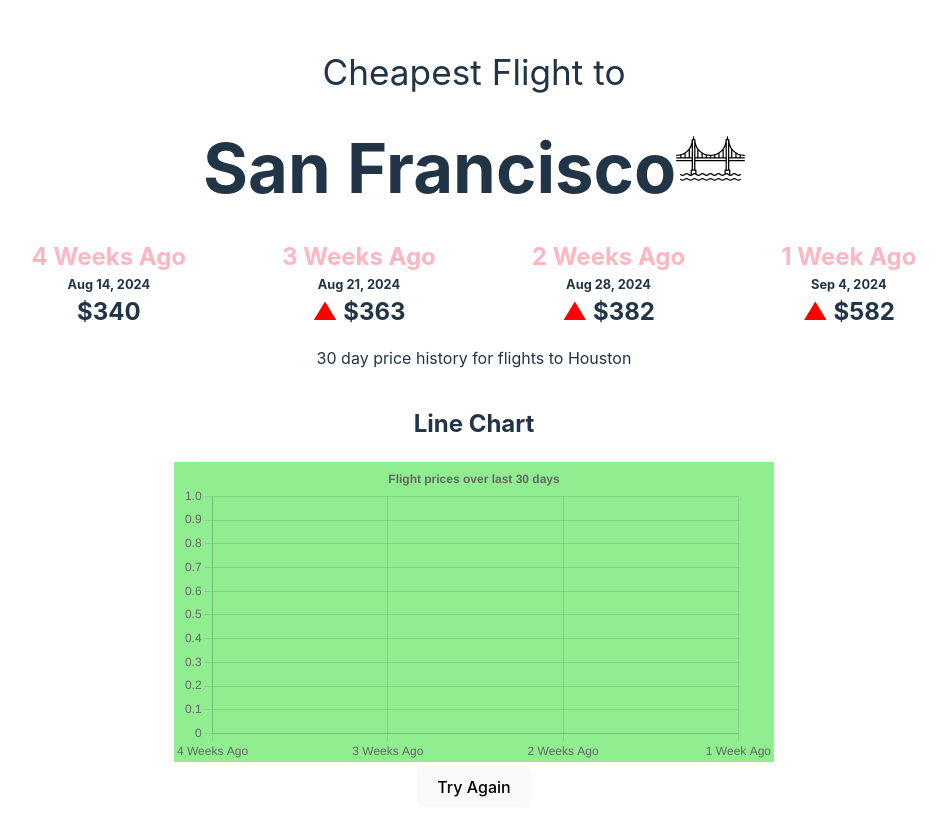
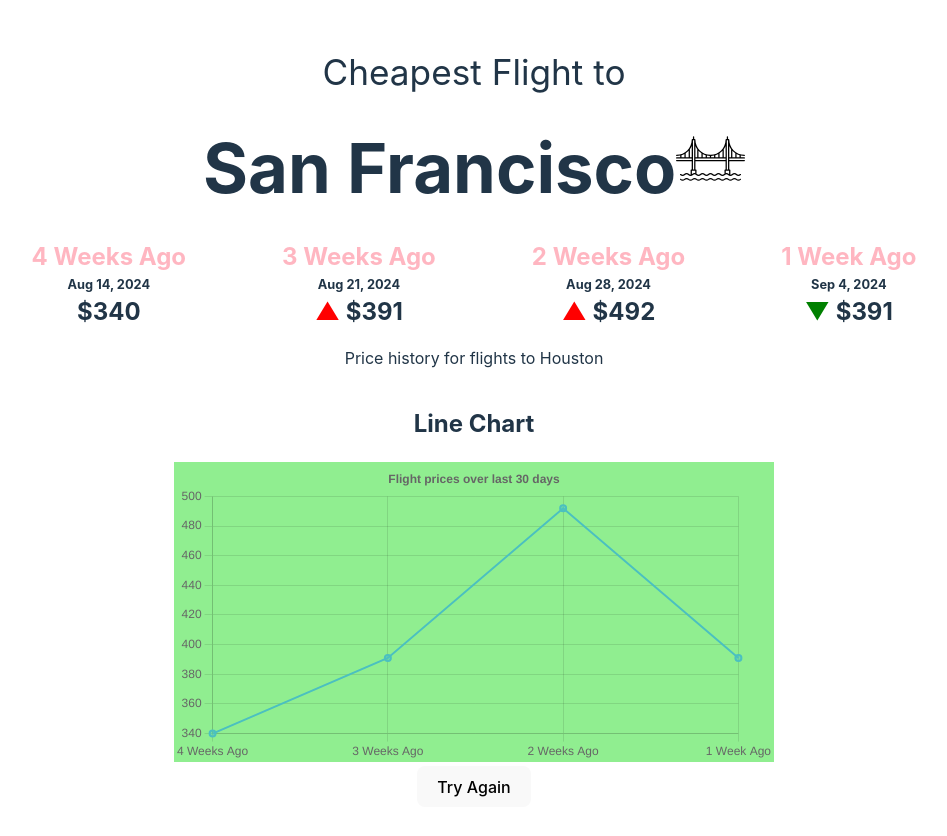
Before and after one commit to t-ylerJ/rfp2404-mvp, a React (Vite) app in the folder flightSF/: page / in a window 1280 px wide. Both pictures are taken after a click on the button "Select". Shown: the top 836 px of the page, without its empty margins (166-1113 px from the left). Built offline with nearby package versions, Linux system fonts and the light colour scheme.

Commit message:
update useEffects for weekly flight prices to match graph data points

```diff
--- a/flightSF/src/components/App.jsx
+++ b/flightSF/src/components/App.jsx
@@ -19,7 +19,10 @@
   const [flightDetails, setFlightDetails] = useState([]);
   const [initialCity, setInitialCity] = useState(true);
   const [chartData, setChartData] = useState(null);
-
+  const [week4Price, setWeek4Price] = useState(0);
+  const [week3Price, setWeek3Price] = useState(0);
+  const [week2Price, setWeek2Price] = useState(0);
+  const[week1Price, setWeek1Price] = useState(0);
 
 
 
@@ -76,10 +79,6 @@
         return trend;
       }
 
-    const week4Price = getPrice(selectedCity,4);
-    const week3Price = getPrice(selectedCity,3);
-    const week2Price = getPrice(selectedCity, 2);
-    const week1Price = getPrice(selectedCity, 1);
 
       const getFlights = async function (location) {
         var params = {
@@ -127,6 +126,7 @@
 
 
 
+              const cityId = useId();
               useEffect(() => {
                 setInitialCity(true);
               }, []);
@@ -160,30 +160,37 @@
                   ]
                 });
               };
+              useEffect(() => {
+                if (selectedCity) {
+                  // Calculate prices for the selected city when it changes
+                  setWeek4Price(getPrice(selectedCity, 4));
+                  setWeek3Price(getPrice(selectedCity, 3));
+                  setWeek2Price(getPrice(selectedCity, 2));
+                  setWeek1Price(getPrice(selectedCity, 1));
+                }
+              }, [selectedCity]);
+
+              useEffect(() => {
+                // Update chart data when weekly prices change
+                if (week4Price && week3Price && week2Price && week1Price) {
+                  updateChartData(week4Price, week3Price, week2Price, week1Price);
+                }
+              }, [week4Price, week3Price, week2Price, week1Price]);
+
+              const handleChange = (e) => {
+                // Update selected city, triggering the effects to update prices and chart data
+                setSelectedCity(e.target.value);
+                setInitialCity(false);
+                console.log("initialCity", initialCity);
+                console.log("selectedCity:", selectedCity);
+              }
 
               const handleSubmit = (e) => {
                 e.preventDefault();
-    const smallest = [...cityChoices].sort((a, b) => a.price - b.price);
-    // const week4Price = getPrice(selectedCity, 4);
-    // const week3Price = getPrice(selectedCity, 3);
-    // const week2Price = getPrice(selectedCity, 2);
-    // const week1Price = getPrice(selectedCity, 1);
-
-    updateChartData(week4Price, week3Price, week2Price, week1Price);
-    console.log(week4Price, week3Price, week2Price, week1Price);
-
+                // No need to update chart data here; it will be handled in the useEffect hooks
                 setShowResult(!showResult);
                 console.log("initialCity:", initialCity);
-
-  }
-
-  const handleChange = (e) => {
-    setSelectedCity(e.target.value);
-    setInitialCity(false);
-    console.log("initialCity", initialCity)
-    console.log("selectedCity:", selectedCity)
-  }
-  const cityId = useId();
+              };
 
   var fourWeeksOut = new Date();
   var threeWeeksOut = new Date();
@@ -259,7 +266,7 @@
             </div>
             <div className="App">
             {/* Passing down props to give css access to the component */}
-            <p>30 day price history for flights to {selectedCity}</p>
+            <p>Price history for flights to {selectedCity}</p>
             {chartData && <LineChart chartData={chartData}/>}
             </div>
 
```
Lines whose indentation alone changed are shown as unchanged.
